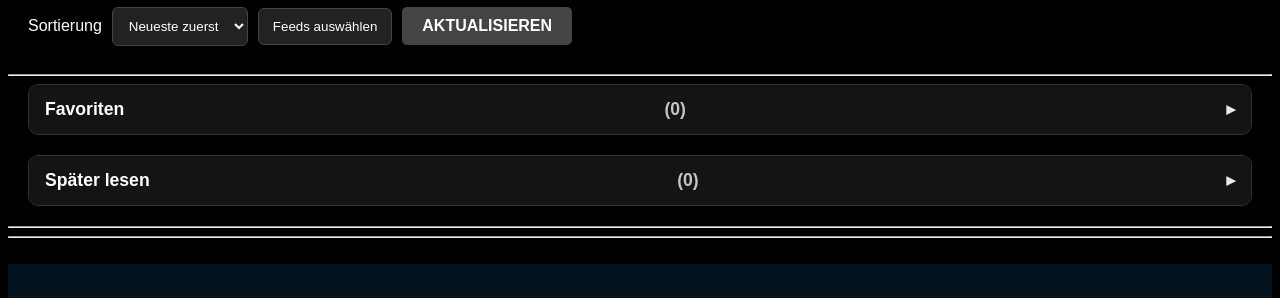
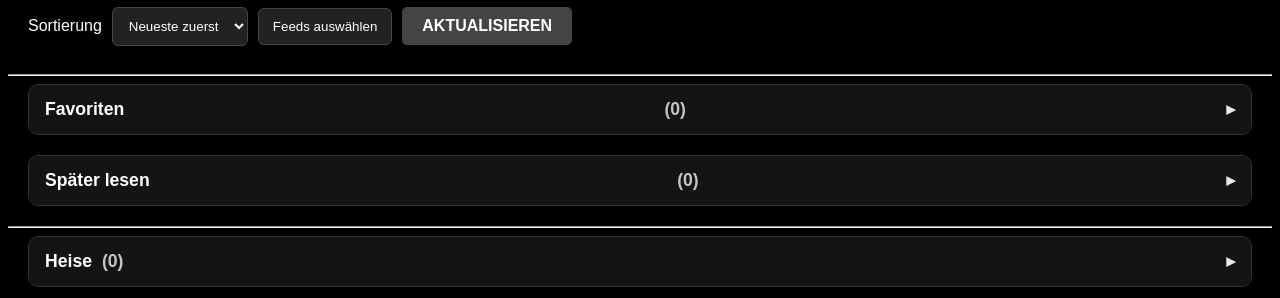
Before and after one commit to DanielVierh/rss-feed, a plain HTML site: page index.html in a window 1280 px wide. Shown: the part 73-371 px from the top of the page. Drawn offline with Linux system fonts and the light colour scheme; no server answers.

Commit message:
hidden feeds

```diff
--- a/src/css/styles.css
+++ b/src/css/styles.css
@@ -220,6 +220,20 @@ details.collapsible[open] summary::after {
   padding: 16px;
 }
 
+.feed-summary-left {
+  display: inline-flex;
+  align-items: center;
+  gap: 10px;
+}
+
+.feed-loading,
+.feed-empty {
+  grid-column: 1 / -1;
+  margin: 0;
+  padding: 12px;
+  opacity: 0.85;
+}
+
 .feed-grid,
 #favorites_container,
 #readlater_container {
--- a/src/js/script.js
+++ b/src/js/script.js
@@ -294,7 +294,8 @@ function init() {
 
 function setLoadingAll() {
   Object.values(state.activeFeedConfigs).forEach((cfg) => {
-    if (cfg.container) cfg.container.innerHTML = `<h1>Lade Daten....</h1>`;
+    if (cfg.container)
+      cfg.container.innerHTML = `<p class="feed-loading">Lade Daten…</p>`;
   });
 }
 
@@ -348,23 +349,47 @@ function renderActiveFeedsSkeleton() {
   ui.feedsRoot.innerHTML = "";
 
   for (const [key, cfg] of Object.entries(state.activeFeedConfigs)) {
-    const hrTop = document.createElement("hr");
-    const heading = document.createElement("h2");
-    heading.className = `feed-heading ${cfg.headerClass || ""}`.trim();
-    heading.textContent = cfg.label;
-    const hrBottom = document.createElement("hr");
+    const panel = document.createElement("details");
+    panel.className = "collapsible";
+    panel.dataset.feedKey = key;
+
+    const summary = document.createElement("summary");
+    const left = document.createElement("span");
+    left.className = "feed-summary-left";
+
+    const label = document.createElement("span");
+    label.textContent = cfg.label;
+
+    const count = document.createElement("span");
+    count.className = "panel-count";
+    count.id = `feed_count_${key}`;
+    count.textContent = "(0)";
+
+    left.appendChild(label);
+    left.appendChild(count);
+    summary.appendChild(left);
+
+    const body = document.createElement("div");
+    body.className = "panel-body";
 
     const grid = document.createElement("div");
     grid.className = "feed-grid";
     grid.dataset.feedKey = key;
 
-    ui.feedsRoot.appendChild(hrTop);
-    ui.feedsRoot.appendChild(heading);
-    ui.feedsRoot.appendChild(hrBottom);
-    ui.feedsRoot.appendChild(grid);
+    body.appendChild(grid);
+    panel.appendChild(summary);
+    panel.appendChild(body);
+
+    ui.feedsRoot.appendChild(panel);
 
     cfg.container = grid;
   }
+}
+
+function setFeedCount(feedKey, count) {
+  const el = document.getElementById(`feed_count_${feedKey}`);
+  if (!el) return;
+  el.textContent = `(${count})`;
 }
 
 function renderFeedSelectionList() {
@@ -595,6 +620,13 @@ function renderFeed(feedKey, cfg, items) {
   filtered.sort((a, b) => sortByDate(a.pubDate, b.pubDate, state.sortOrder));
 
   cfg.container.innerHTML = ``;
+
+  setFeedCount(feedKey, filtered.length);
+
+  if (filtered.length === 0) {
+    cfg.container.innerHTML = `<p class="feed-empty">Keine Beiträge gefunden.</p>`;
+    return;
+  }
 
   filtered.forEach((item) => {
     const summary = normalizeItem(feedKey, item, cfg);
```
